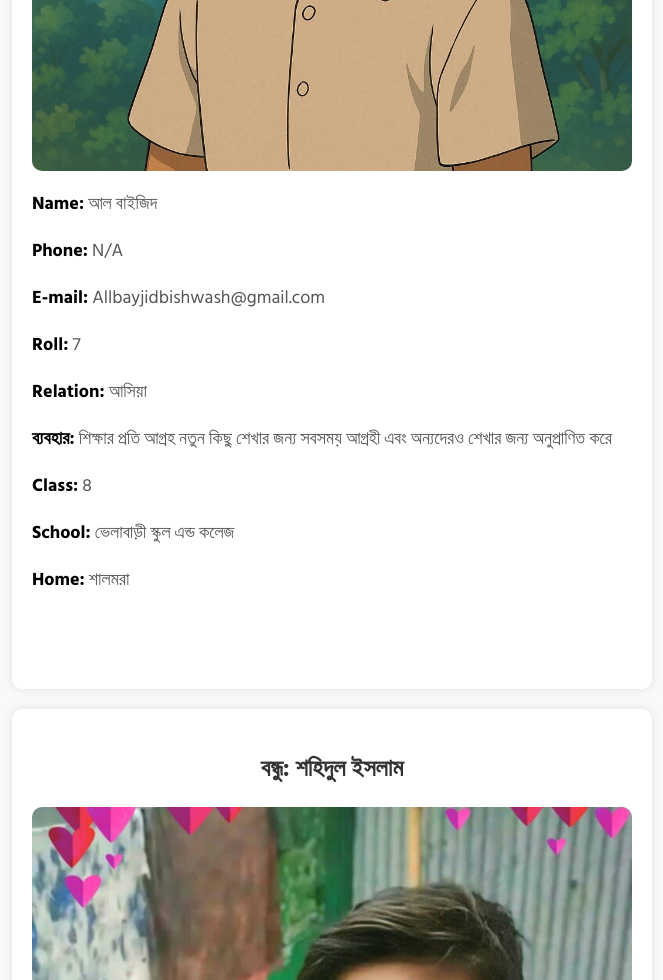
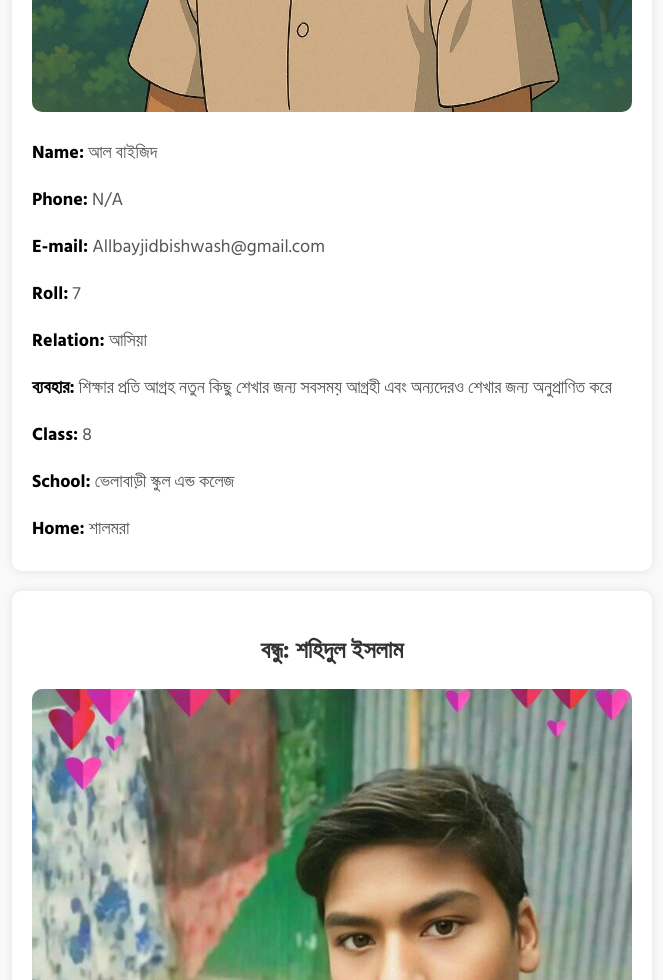
Before and after one commit to Bogglo/amar-bondu, a plain HTML site: page index.html in a window 1280 px wide. Shown: the part 1820-2800 px from the top of the page, without its empty margins (308-971 px from the left). Drawn offline with Linux system fonts and the light colour scheme.

Commit message:
Update index.html

```diff
--- a/index.html
+++ b/index.html
@@ -2,29 +2,34 @@
 <html lang="bn">
 <head>
   <meta charset="UTF-8" />
-  <title>আমার বন্ধু | বন্ধুদের তালিকা</title>
-  <!-- SEO Meta Tags -->
-  <meta name="viewport" content="width=device-width, initial-scale=1" />
-  <meta name="description" content="আমার বন্ধু - ক্লাস ৮ এর বন্ধুদের তালিকা, ছবি, তথ্য ও স্কুল সম্পর্কে বিস্তারিত।" />
-  <meta name="keywords" content="আমার বন্ধু, বন্ধু তালিকা, স্কুল বন্ধু, ভেলাবাড়ী স্কুল এন্ড কলেজ , bhelabari school and college , bhelabari high school , ভেলাবাড়ী , ভেলাবাড়ী হাই স্কুল , Bhelabari school ,  ভেলাবাড়ী স্কুল, বন্ধুত্ব, বাংলা" />
+  <title>আমার বন্ধু</title>
+  <meta name="description" content="আমার বন্ধু - স্কুল জীবনের সেরা বন্ধুদের স্মৃতিচারণ ও তথ্য। এখানে বন্ধুত্ব, স্কুল, এবং আমাদের গল্প তুলে ধরা হয়েছে।" />
+  <meta name="keywords" content="বন্ধু, স্কুল, ভেলাবাড়ী, ভেলাবাড়ী স্কুল , ভেলাবাড়ী স্কুল এন্ড কলেজ , ভেলাবাড়ী হাই স্কুল , bhelabari school and college , Bhelabari hish school , school friend , Friend , Friend pic , Best friend , all bayjid bishwash ,  বন্ধুত্ব, বন্ধু তালিকা, বাংলা প্রজেক্ট, Bhelabari , স্কুল ফ্রেন্ড, স্মৃতি" />
   <meta name="author" content="আল বাইজিদ" />
-  <meta property="og:title" content="আমার বন্ধু | বন্ধুদের তালিকা" />
-  <meta property="og:description" content="আমার বন্ধু - ক্লাস ৮ এর বন্ধুদের তালিকা, ছবি, তথ্য ও স্কুল সম্পর্কে বিস্তারিত।" />
+  <meta name="viewport" content="width=device-width, initial-scale=1.0" />
+  <meta name="robots" content="index, follow" />
+  <!-- Open Graph / Facebook / WhatsApp -->
+  <meta property="og:title" content="আমার বন্ধু" />
+  <meta property="og:description" content="স্কুল জীবনের সেরা বন্ধুদের স্মৃতিচারণ ও তথ্য।" />
   <meta property="og:image" content="image/bayjid.jpg" />
   <meta property="og:type" content="website" />
+  <meta property="og:site_name" content="আমার বন্ধু" />
   <meta property="og:locale" content="bn_BD" />
-  <meta name="robots" content="index, follow" />
-  <!-- Favicon -->
-  <link rel="icon" href="favicon.ico" type="image/x-icon" />
-  <!-- Google Fonts -->
-  <link href="https://fonts.googleapis.com/css2?family=Hind+Siliguri:wght@400;700&display=swap" rel="stylesheet">
+  <!-- Twitter Card -->
+  <meta name="twitter:card" content="summary_large_image" />
+  <meta name="twitter:title" content="আমার বন্ধু" />
+  <meta name="twitter:description" content="স্কুল জীবনের সেরা বন্ধুদের স্মৃতিচারণ ও তথ্য।" />
+  <meta name="twitter:image" content="image/bayjid.jpg" />
   <style>
+    @import url('https://fonts.googleapis.com/css2?family=Hind+Siliguri:wght@400;700&display=swap');
+
     body {
       font-family: 'Hind Siliguri', sans-serif;
       background-color: #f9f9f9;
       padding: 20px;
       margin: 0;
     }
+
     .banner {
       text-align: center;
       background: linear-gradient(90deg, #6AB04A, #26de81);
@@ -37,10 +42,18 @@
       box-shadow: 0 4px 10px rgba(0,0,0,0.2);
       animation: slideIn 1s ease-in-out;
     }
+
     @keyframes slideIn {
-      from { opacity: 0; transform: translateY(-30px);}
-      to   { opacity: 1; transform: translateY(0);}
+      from {
+        opacity: 0;
+        transform: translateY(-30px);
+      }
+      to {
+        opacity: 1;
+        transform: translateY(0);
+      }
     }
+
     .footer {
       text-align: center;
       font-size: 16px;
@@ -48,6 +61,7 @@
       color: #888;
       padding: 10px;
     }
+
     .container {
       max-width: 600px;
       background-color: #fff;
@@ -57,184 +71,150 @@
       box-shadow: 0 0 10px rgba(0,0,0,0.1);
       position: relative;
     }
+
     img {
       max-width: 100%;
       border-radius: 10px;
-      display: block;
-      margin: 0 auto 12px auto;
     }
+
     h2 {
       text-align: center;
       color: #333;
     }
+
     p {
       font-size: 18px;
       color: #555;
       margin-bottom: 8px;
     }
+
     .label {
       font-weight: bold;
       color: #000;
     }
-    .ad-container {
-      margin-top: 15px;
-      text-align: center;
-      clear: both;
-      display: block;
-    }
-    @media (max-width: 700px) {
-      .container { max-width: 98%; padding: 10px;}
-      .banner {font-size:22px; padding: 15px 5px;}
-      p {font-size: 16px;}
-    }
   </style>
 </head>
 <body>
-  <header>
-    <div class="banner" aria-label="আমার বন্ধু">আমার বন্ধু</div>
-  </header>
-  <main>
-    <div id="friends-wrapper"></div>
-  </main>
-  <footer>
-    <div class="footer">
-      &copy; 2025 - এই ওয়েবসাইট ডিজাইন ও কপিরাইট করেছেন: <strong>আল বাইজিদ</strong>
-    </div>
-  </footer>
+  <div class="banner">আমার বন্ধু</div>
+  <div id="friends-wrapper"></div>
+
+  <div class="footer">
+    &copy; 2025 - এই ওয়েবসাইট ডিজাইন ও কপিরাইট করেছেন: <strong>আল বাইজিদ</strong>
+  </div>
+
   <script>
-    // বাংলা নামের সম্ভাব্য রিলেশন
+    // বন্ধুর তালিকা
     const relations = ["হিরা", "মিম", "মুন্নি", "নিলা", "জান্নাতি", "মিম", "তানিয়া", "লিমা", "আসিয়া"];
     const randomRelation = relations[Math.floor(Math.random() * relations.length)];
 
     const friends = [
-      `<div class="container" itemscope itemtype="http://schema.org/Person">
-        <h2 itemprop="name">বন্ধু: সাজ্জাদ</h2>
-        <img src="image/sajjat.jpg" alt="Sajjat-এর ছবি" itemprop="image"/>
-        <p><span class="label">Name:</span> <span itemprop="name">সাজ্জাদ</span></p>
-        <p><span class="label">Phone:</span> <span itemprop="telephone">N/A</span></p>
-        <p><span class="label">E-mail:</span> <span itemprop="email">N/A</span></p>
+      `<div class="container">
+        <h2>বন্ধু: সাজ্জাদ</h2>
+        <img src="image/sajjat.jpg" alt="Sajjat-এর ছবি" />
+        <p><span class="label">Name:</span> সাজ্জাদ</p>
+        <p><span class="label">Phone:</span> N/A</p>
+        <p><span class="label">E-mail:</span> N/A</p>
         <p><span class="label">Roll:</span> 2</p>
         <p><span class="label">Relation:</span> single</p>
         <p><span class="label">ব্যবহার:</span> যখন বন্ধুরা মন খারাপ করে, তখন পাশে থেকে সান্ত্বনা দেওয়া</p>
         <p><span class="label">Class:</span> 8</p>
         <p><span class="label">School:</span> ভেলাবাড়ী স্কুল এন্ড কলেজ</p>
         <p><span class="label">Home:</span> ভেলাবাড়ী</p>
-        <div class="ad-container" id="ad1"></div>
       </div>`,
-      `<div class="container" itemscope itemtype="http://schema.org/Person">
-        <h2 itemprop="name">বন্ধু: আল বাইজিদ </h2>
-        <img src="image/bayjid.jpg" alt="আল বাইজিদ" itemprop="image"/>
-        <p><span class="label">Name:</span> <span itemprop="name">আল বাইজিদ</span></p>
-        <p><span class="label">Phone:</span> <span itemprop="telephone">N/A</span></p>
-        <p><span class="label">E-mail:</span> <span itemprop="email">Allbayjidbishwash@gmail.com</span></p>
+
+      `<div class="container">
+        <h2>বন্ধু: আল বাইজিদ </h2>
+        <img src="image/bayjid.jpg" alt="আল বাইজিদ" />
+        <p><span class="label">Name:</span> আল বাইজিদ</p>
+        <p><span class="label">Phone:</span> N/A</p>
+        <p><span class="label">E-mail:</span> Allbayjidbishwash@gmail.com</p>
         <p><span class="label">Roll:</span> 7</p>
         <p><span class="label">Relation:</span> ${randomRelation}</p>
         <p><span class="label">ব্যবহার:</span> শিক্ষার প্রতি আগ্রহ নতুন কিছু শেখার জন্য সবসময় আগ্রহী এবং অন্যদেরও শেখার জন্য অনুপ্রাণিত করে</p>
         <p><span class="label">Class:</span> 8</p>
         <p><span class="label">School:</span> ভেলাবাড়ী স্কুল এন্ড কলেজ</p>
         <p><span class="label">Home:</span> শালমরা</p>
-        <div class="ad-container" id="ad2"></div>
       </div>`,
-      `<div class="container" itemscope itemtype="http://schema.org/Person">
-        <h2 itemprop="name">বন্ধু: শহিদুল ইসলাম </h2>
-        <img src="image/sohidul.jpg" alt="শহিদুল ইসলাম" itemprop="image"/>
-        <p><span class="label">Name:</span> <span itemprop="name">শহিদুল ইসলাম</span></p>
-        <p><span class="label">Phone:</span> <span itemprop="telephone">+8801912398973</span></p>
-        <p><span class="label">E-mail:</span> <span itemprop="email">N/A</span></p>
+
+      `<div class="container">
+        <h2>বন্ধু: শহিদুল ইসলাম </h2>
+        <img src="image/sohidul.jpg" alt="শহিদুল ইসলাম" />
+        <p><span class="label">Name:</span> শহিদুল ইসলাম</p>
+        <p><span class="label">Phone:</span> +8801912398973</p>
+        <p><span class="label">E-mail:</span> N/A</p>
         <p><span class="label">Roll:</span> 34</p>
         <p><span class="label">Relation:</span> single</p>
-        <p><span class="label">ব্যবহার:</span> যেকোনো পরিবেশে হাসি ফুটিয়ে তোলে, সবাইকে ভালো লাগায়</p>
+        <p><span class="label">ব্যবহার:</span> যেকোনো পরিবেশে হাসি ফুটিয়ে তোলে, সবাইকে ভালো লাগায় </p>
         <p><span class="label">Class:</span> 8</p>
         <p><span class="label">School:</span> ভেলাবাড়ী স্কুল এন্ড কলেজ</p>
         <p><span class="label">Home:</span> কালিরহাট</p>
-        <div class="ad-container" id="ad3"></div>
       </div>`,
-      `<div class="container" itemscope itemtype="http://schema.org/Person">
-        <h2 itemprop="name">বন্ধু: জাকির হোসেন </h2>
-        <img src="image/jakir.jpg" alt="জাকির হোসেন" itemprop="image"/>
-        <p><span class="label">Name:</span> <span itemprop="name">জাকির হোসেন</span></p>
-        <p><span class="label">Phone:</span> <span itemprop="telephone">+8801837165939</span></p>
-        <p><span class="label">E-mail:</span> <span itemprop="email">N/A</span></p>
+
+      `<div class="container">
+        <h2>বন্ধু: জাকির হোসেন </h2>
+        <img src="image/jakir.jpg" alt="জাকির হোসেন" />
+        <p><span class="label">Name:</span> জাকির হোসেন</p>
+        <p><span class="label">Phone:</span> +8801837165939</p>
+        <p><span class="label">E-mail:</span> N/A</p>
         <p><span class="label">Roll:</span> 31</p>
         <p><span class="label">Relation:</span> single</p>
         <p><span class="label">ব্যবহার:</span> মনোযোগ দিয়ে বন্ধুর কথা শোনা, তাদের অনুভূতি বোঝার চেষ্টা করা।</p>
         <p><span class="label">Class:</span> 8</p>
         <p><span class="label">School:</span> ভেলাবাড়ী স্কুল এন্ড কলেজ</p>
         <p><span class="label">Home:</span> শালমরা</p>
-        <div class="ad-container" id="ad4"></div>
       </div>`,
-      `<div class="container" itemscope itemtype="http://schema.org/Person">
-        <h2 itemprop="name">বন্ধু: সুজন মিয়া</h2>
-        <img src="image/sujon.jpg" alt="Sujon-এর ছবি" itemprop="image"/>
-        <p><span class="label">Name:</span> <span itemprop="name">Sujon islam</span></p>
-        <p><span class="label">Phone:</span> <span itemprop="telephone">+8801708787081</span></p>
-        <p><span class="label">E-mail:</span> <span itemprop="email">mdsujonislam085214@gmail.com</span></p>
+
+      `<div class="container">
+        <h2>বন্ধু: সুজন মিয়া</h2>
+        <img src="image/sujon.jpg" alt="Sujon-এর ছবি" />
+        <p><span class="label">Name:</span> Sujon islam</p>
+        <p><span class="label">Phone:</span> +8801708787081 </p>
+        <p><span class="label">E-mail:</span> mdsujonislam085214@gmail.com</p>
         <p><span class="label">Roll:</span> 29</p>
         <p><span class="label">Relation:</span> single</p>
-        <p><span class="label">ব্যবহার:</span> কঠিন মুহূর্তেও মাথা ঠাণ্ডা রাখে, বন্ধুরা তার পাশে স্বস্তিতে থাকে</p>
+        <p><span class="label">ব্যবহার:</span> কঠিন মুহূর্তেও মাথা ঠাণ্ডা রাখে, বন্ধুরা তার পাশে স্বস্তিতে থাকে </p>
         <p><span class="label">Class:</span> 8</p>
         <p><span class="label">School:</span> Bhelabari school and collage</p>
         <p><span class="label">Home:</span> Kalirhat</p>
-        <div class="ad-container" id="ad5"></div>
       </div>`,
-      `<div class="container" itemscope itemtype="http://schema.org/Person">
-        <h2 itemprop="name">বন্ধু: ইয়াসিন ইসলাম </h2>
-        <img src="image/yasin.jpg" alt="ইয়াসিন ইসলাম" itemprop="image"/>
-        <p><span class="label">Name:</span> <span itemprop="name">ইয়াসিন ইসলাম</span></p>
-        <p><span class="label">Phone:</span> <span itemprop="telephone">N/A</span></p>
-        <p><span class="label">E-mail:</span> <span itemprop="email">N/A</span></p>
+
+      `<div class="container">
+        <h2>বন্ধু: ইয়াসিন ইসলাম </h2>
+        <img src="image/yasin.jpg" alt="ইয়াসিন ইসলাম" />
+        <p><span class="label">Name:</span> ইয়াসিন ইসলাম</p>
+        <p><span class="label">Phone:</span> N/A</p>
+        <p><span class="label">E-mail:</span> N/A</p>
         <p><span class="label">Roll:</span> 22</p>
         <p><span class="label">Relation:</span> single</p>
         <p><span class="label">ব্যবহার:</span> অন্যদের সাহায্য করতে পছন্দ করে, বিপদের সময় পাশে থাকে</p>
         <p><span class="label">Class:</span> 8</p>
         <p><span class="label">School:</span> ভেলাবাড়ী স্কুল এন্ড কলেজ</p>
         <p><span class="label">Home:</span> ভেলাবাড়ী</p>
-        <div class="ad-container" id="ad6"></div>
       </div>`,
-      `<div class="container" itemscope itemtype="http://schema.org/Person">
-        <h2 itemprop="name">বন্ধু: রাকিব হাসান</h2>
-        <img src="image/rakib.jpg" alt="রাকিব-এর ছবি" itemprop="image"/>
-        <p><span class="label">Name:</span> <span itemprop="name">রাকিব হাসান</span></p>
-        <p><span class="label">Phone:</span> <span itemprop="telephone">+8801887340578</span></p>
-        <p><span class="label">E-mail:</span> <span itemprop="email">N/A</span></p>
+
+      `<div class="container">
+        <h2>বন্ধু: রাকিব হাসান</h2>
+        <img src="image/rakib.jpg" alt="রাকিব-এর ছবি" />
+        <p><span class="label">Name:</span> রাকিব হাসান</p>
+        <p><span class="label">Phone:</span> +8801887340578</p>
+        <p><span class="label">E-mail:</span> N/A</p>
         <p><span class="label">Roll:</span> 12</p>
         <p><span class="label">Relation:</span> single</p>
         <p><span class="label">ব্যবহার:</span> অন্যদের কাজের প্রতি উৎসাহ দেয় এবং তাদের পাশে থাকে</p>
         <p><span class="label">Class:</span> 8</p>
         <p><span class="label">School:</span> ভেলাবাড়ী স্কুল এন্ড কলেজ</p>
         <p><span class="label">Home:</span> ভেলাবাড়ী</p>
-        <div class="ad-container" id="ad7"></div>
       </div>`
     ];
 
-    // এলোমেলো অবস্থায় দেখতে চাইলে নিচের লাইন আনকমেন্ট করুন
+    // এলোমেলো অবস্থায় দেখতে চাইলে uncomment করুন
     // friends.sort(() => Math.random() - 0.5);
 
     const wrapper = document.getElementById('friends-wrapper');
     wrapper.innerHTML = '';
 
-    friends.forEach(friendHTML => {
+    friends.forEach((friendHTML) => {
       wrapper.innerHTML += friendHTML;
-    });
-
-    // প্রতিটি ad-container-এর মধ্যে script tag ও ad container div ডাইনামিক যোগ করা
-    friends.forEach((_, index) => {
-      const adContainer = document.getElementById("ad" + (index + 1));
-      if (adContainer) {
-        adContainer.innerHTML = "";
-        // এখানে আপনার এড কোড যুক্ত করুন (উদাহরণস্বরূপ, গুগল এডসেন্স বা অন্য কিছু)
-        // ডেমো purposes only, no ad script actually added
-        const scriptTag = document.createElement("script");
-        scriptTag.async = true;
-        scriptTag.setAttribute("data-cfasync", "false");
-        // example ad container
-        const adDiv = document.createElement("div");
-        adDiv.id = "container-b47d06406ef73089aa71459855fb5e29";
-        adDiv.style.minHeight = "60px";
-        adDiv.innerHTML = "<!-- এখানে বিজ্ঞাপন আসবে -->";
-        adContainer.appendChild(scriptTag);
-        adContainer.appendChild(adDiv);
-      }
     });
   </script>
 </body>
```
